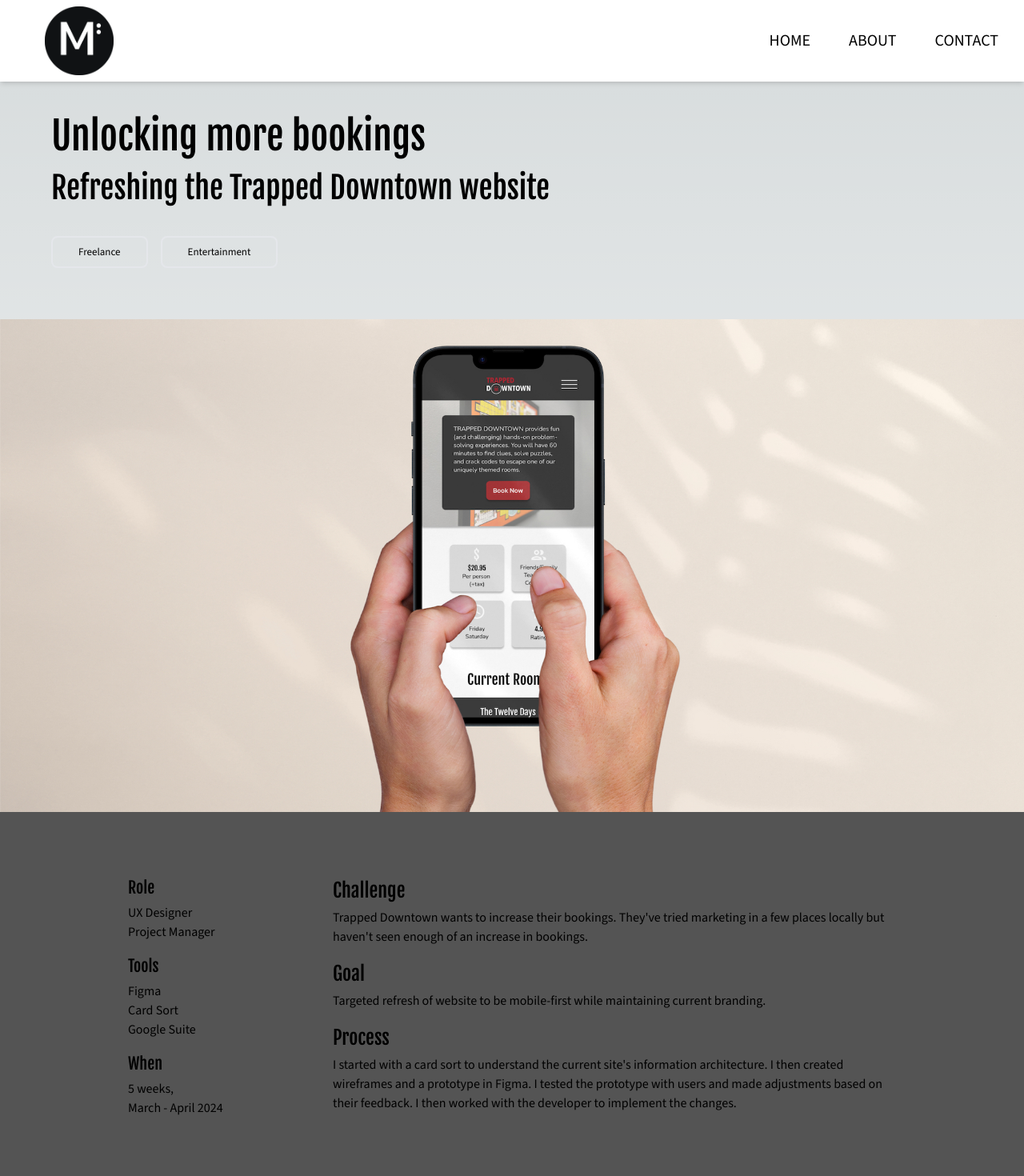
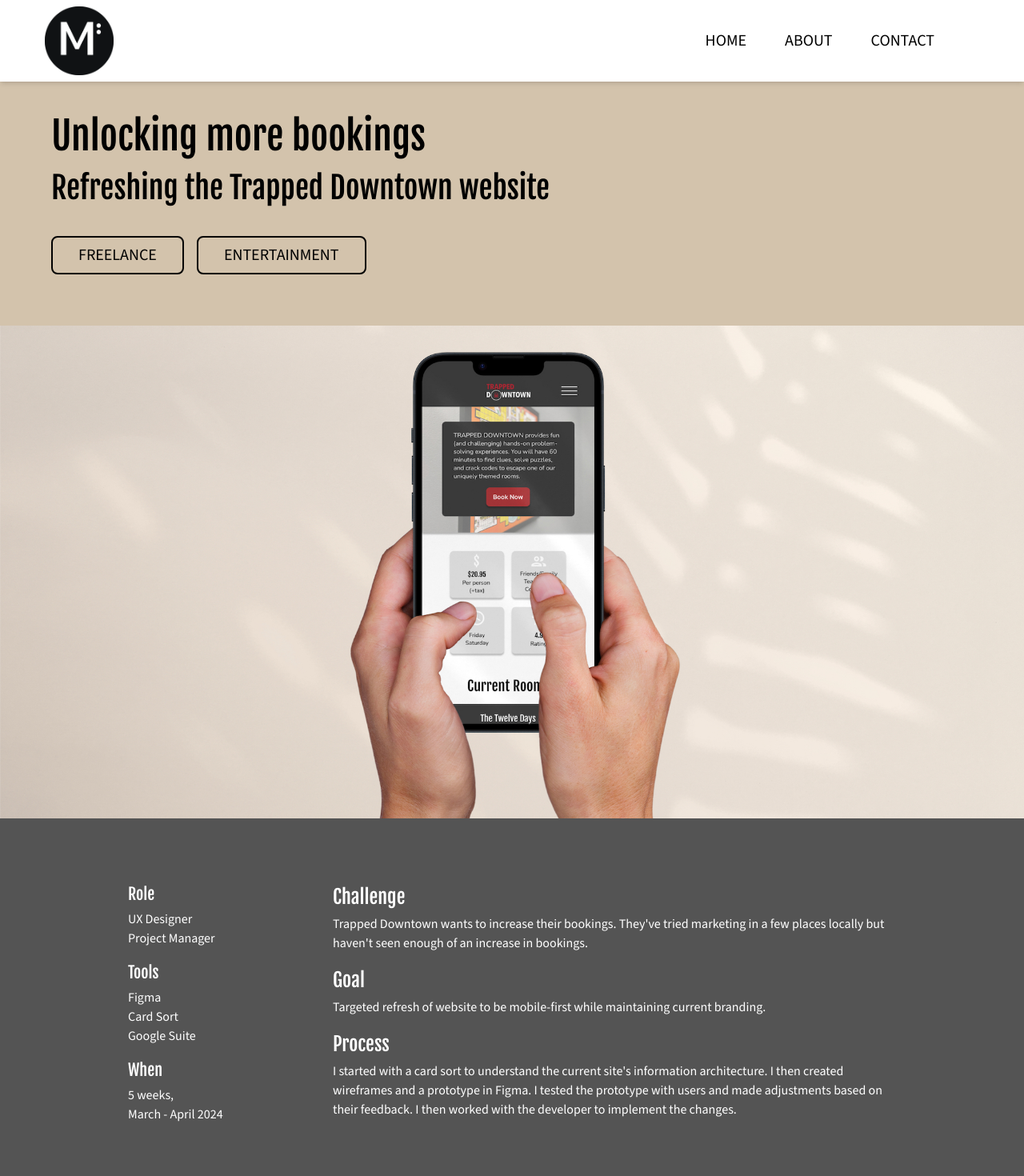
Before and after one commit to mshoemaker1/MyPortfolio, a Next.js app: page /projects/trapped-downtown in a window 1280 px wide. Shown: the top 1470 px of the page at 80% size. Built offline with nearby package versions, Linux system fonts and the light colour scheme.

Commit message:
project styling update

```diff
--- a/components/Header/index.tsx
+++ b/components/Header/index.tsx
@@ -9,7 +9,7 @@
   const projectData = data.find((project) => project.path === path);
 
   return (
-    <header className="flex flex-col mx-8 my-4 md:mx-16 md:my-8">
+    <header className="flex flex-col px-8 py-4 bg-sand-500 md:px-16 md:py-8 dark:text-black">
       <h1>{projectData!.title}</h1>
       <h2>{projectData!.description}</h2>
       <div className="flex flex-row my-8">
@@ -22,8 +22,8 @@
 };
 
 const Tag = ({ title }: { title: string }) => (
-  <div className="border-2 border-solid rounded-lg px-8 py-2 mr-4">
-    <p className="text-[13px]">{title}</p>
+  <div className="border-2 border-solid border-black rounded-lg px-4 py-2 mr-4 md:px-8">
+    <p className="md:text-xl">{title.toUpperCase()}</p>
   </div>
 );
 
--- a/components/NavBar/index.tsx
+++ b/components/NavBar/index.tsx
@@ -24,8 +24,8 @@
   };
 
   return (
-    <nav className="relative bg-white text-black dark:bg-gray-800 dark:text-white shadow-md dark:shadow-lg">
-      <div className="max-w-7xl mx-auto px-4 py-2 relative z-10">
+    <nav className="relative bg-white text-black dark:bg-gray-950 dark:text-white shadow-md dark:shadow-lg">
+      <div className="max-w-screen-2xl mx-auto px-4 py-2 md:pr-24 relative z-10">
         <div className="flex justify-between items-center">
           <div className="flex items-center space-x-4">
             <Link href="/" className="ml-2 md:ml-10 w-10 md:w-[86px]">
--- a/components/ProjectHero/index.tsx
+++ b/components/ProjectHero/index.tsx
@@ -11,7 +11,7 @@
 
 const ProjectHero = ({ bulletPoints, content }: HeroContentProps) => {
   return (
-    <div className="flex flex-col px-10 py-20 bg-neutral-550 md:flex-row md:px-40 md:py-30">
+    <div className="flex flex-col px-10 py-20 bg-neutral-550 text-white md:flex-row md:px-40 md:py-30">
       <div className="flex flex-col min-w-40 mb-8">
         {Object.keys(bulletPoints).map((key) => (
           <div key={key} className="mb-4">
```
